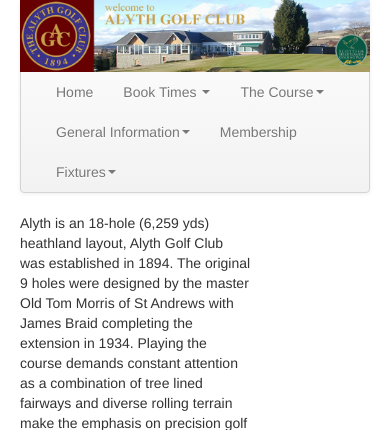
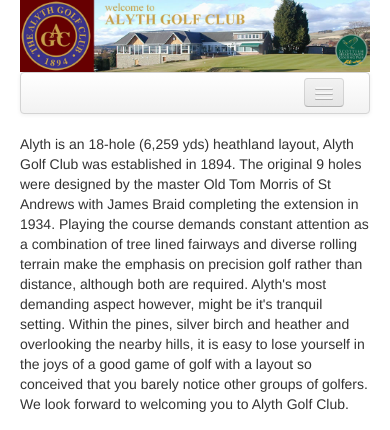
Before and after one commit to idavidson/agc, a PHP site: page /index.php in a window 390 px wide; the page is wider, and only the part inside the window is pictured. Shown: the top 430 px of that part. Run offline with PHP 8.4, Linux system fonts and the light colour scheme; some libraries are stand-ins or nearby versions.

Commit message:
Made the menu use responsive design, collapse properly on mobile

```diff
--- a/header.php
+++ b/header.php
@@ -5,6 +5,7 @@
     <meta name="viewport" content="width=device-width, initial-scale=1.0">
     <!-- Bootstrap -->
     <link href="css/bootstrap.min.css" rel="stylesheet" media="screen">
+    <link href="css/bootstrap-responsive.min.css" rel="stylesheet" media="screen">
     <link href="css/custom.css" rel="stylesheet" media="screen">
   </head>
   <body>
@@ -14,6 +15,13 @@
     			<img class="span12" id="mainbanner" src="img/agcbanner.jpg" >
     			<div class="navbar">
 		  			<div class="navbar-inner">
+                            <!-- .btn-navbar is used as the toggle for collapsed navbar content -->
+                            <a class="btn btn-navbar" data-toggle="collapse" data-target=".nav-collapse">
+                                <span class="icon-bar"></span>
+                                <span class="icon-bar"></span>
+                                <span class="icon-bar"></span>
+                            </a>
+                            <div class="nav-collapse collapse">
                                 <ul class="nav">
     			    			<li><a href="index.php">Home</a></li>
     			  				<li class="dropdown">
@@ -66,6 +74,8 @@
     	    							</li>
     	  							</ul>
     							</li>
+                            </ul>
+                        </div>
 		    		</div>
 	  			</div>
 
```
Lines whose indentation alone changed are shown as unchanged.
